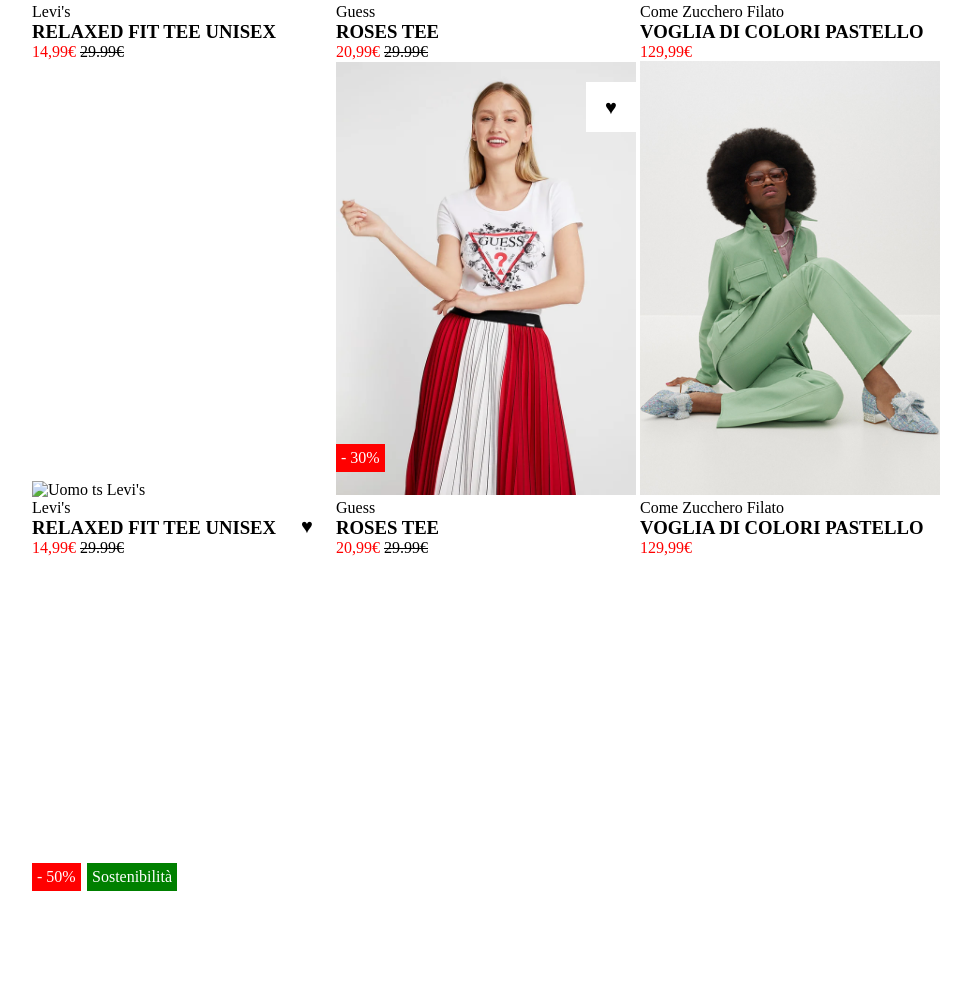
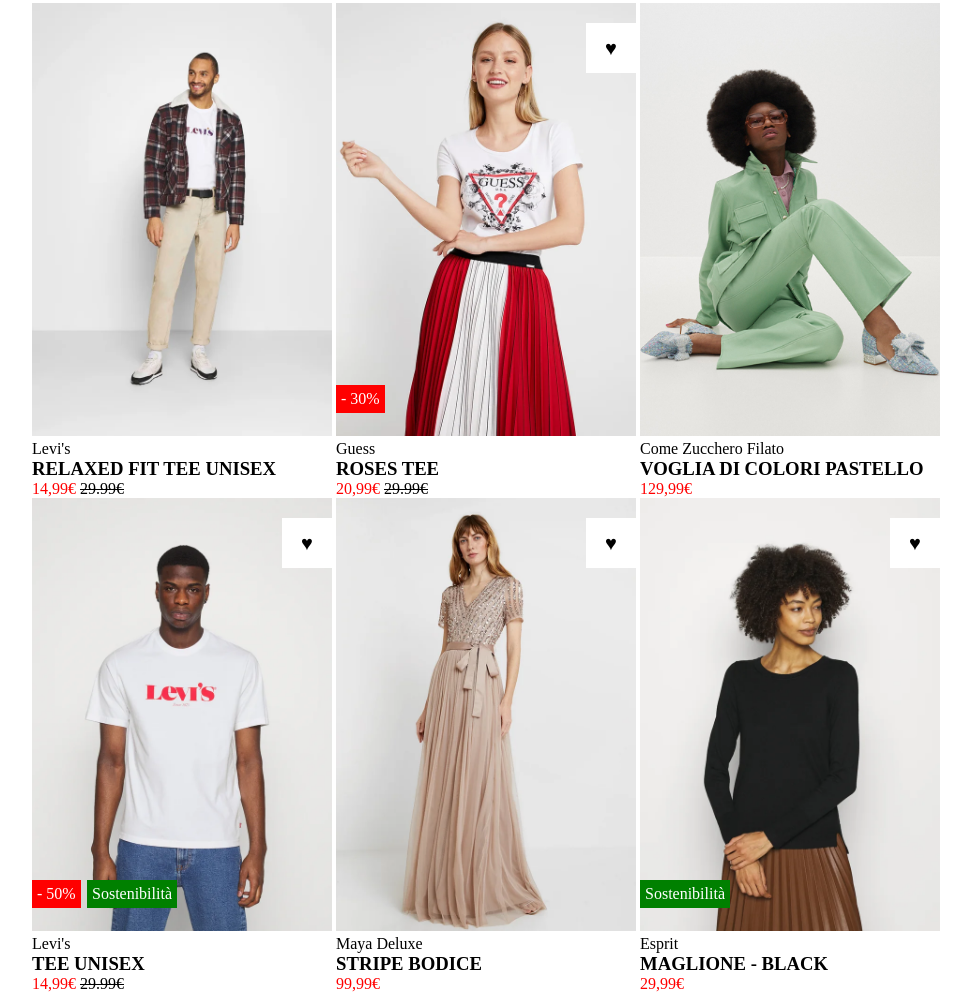
Before and after one commit to edoerco/htmlcss-shop, a plain HTML site: page index.html in a window 1280 px wide. Shown: the part 434-1427 px from the top of the page, without its empty margins (108-1079 px from the left). Before the commit the page ends 1365 px from the top, so only its background shows below. Drawn offline with Linux system fonts and the light colour scheme.

Commit message:
Struttura statica fatta

```diff
--- a/css/style.css
+++ b/css/style.css
@@ -54,6 +54,15 @@
     color: white;
 }
 
+.sos-2 {
+    position: absolute;
+    left: 0px;
+    bottom: 40px;
+    background-color: green;
+    padding: 5px;
+    color: white;
+}
+
 h3 {
     text-transform: uppercase;
 }
--- a/index.html
+++ b/index.html
@@ -13,6 +13,7 @@
         <section class="row">
             <div class="oggetti">
                 <img src="img/1.webp" alt="Uomo ts Levi's">
+                <img src="img/1b.webp" alt="Uomo ts Levi's">
                 <div class="cuore">&hearts;</div>
                 <div class="sconto">- 50%</div>
                 <div class="sos">Sostenibilità</div>
@@ -50,36 +51,38 @@
         <!-- inferiore -->
         <section class="row">
             <div class="oggetti">
-                <img src="img/" alt="Uomo ts Levi's">
+                <img src="img/4.webp" alt="Uomo ts Levi's">
                 <div class="cuore">&hearts;</div>
                 <div class="sconto">- 50%</div>
                 <div class="sos">Sostenibilità</div>
                 <div>
                     <p>Levi's</p>
-                    <h3>Relaxed fit tee unisex</h3>
+                    <h3>tee unisex</h3>
                     <span class="prezzo">14,99€</span>
                     <span class="prezzo-scontato">29.99€</span>
                 </div>
             </div>
 
             <div class="oggetti">
-                <img src="img/2.webp" alt="Donna ts Guess">
+                <img src="img/5.webp" alt="Donna tabito d'orato">
                 <div class="cuore">&hearts;</div>
-                <div class="sconto">- 30%</div>
                 <div>
-                    <p>Guess</p>
-                    <h3>roses tee</h3>
-                    <span class="prezzo">20,99€</span>
-                    <span class="prezzo-scontato">29.99€</span>
+                    <p>Maya Deluxe</p>
+                    <h3>stripe bodice</h3>
+                    <span class="prezzo">99,99€</span>
                 </div>
             </div>
 
             <div class="oggetti">
-                <img src="img/3.jpg" alt="Abito">
+                <img src="img/6.webp" alt="Donna ts+gonna">
+                <div class="cuore">&hearts;</div>
+                <div class="sos-2">Sostenibilità</div>
                 <div>
-                    <p>Come Zucchero Filato</p>
-                    <h3>Voglia di colori pastello</h3>
-                    <span class="prezzo">129,99€</span>
+                    <p>Esprit</p>
+                    <h3>maglione - black</h3>
+                    <span class="prezzo">29,99€</span>
+                </div>
+            </div>
 
         </section>
         <!-- / inferiore -->
```
